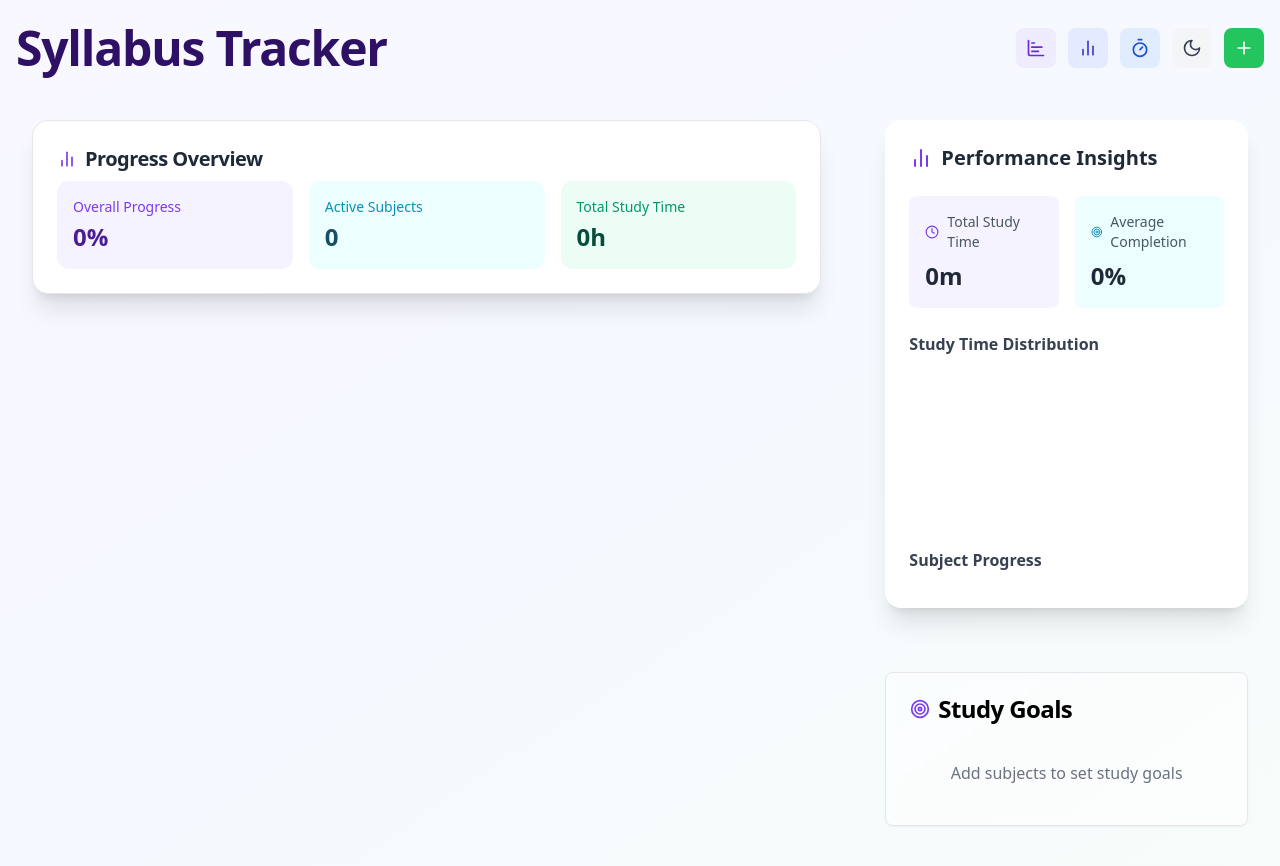
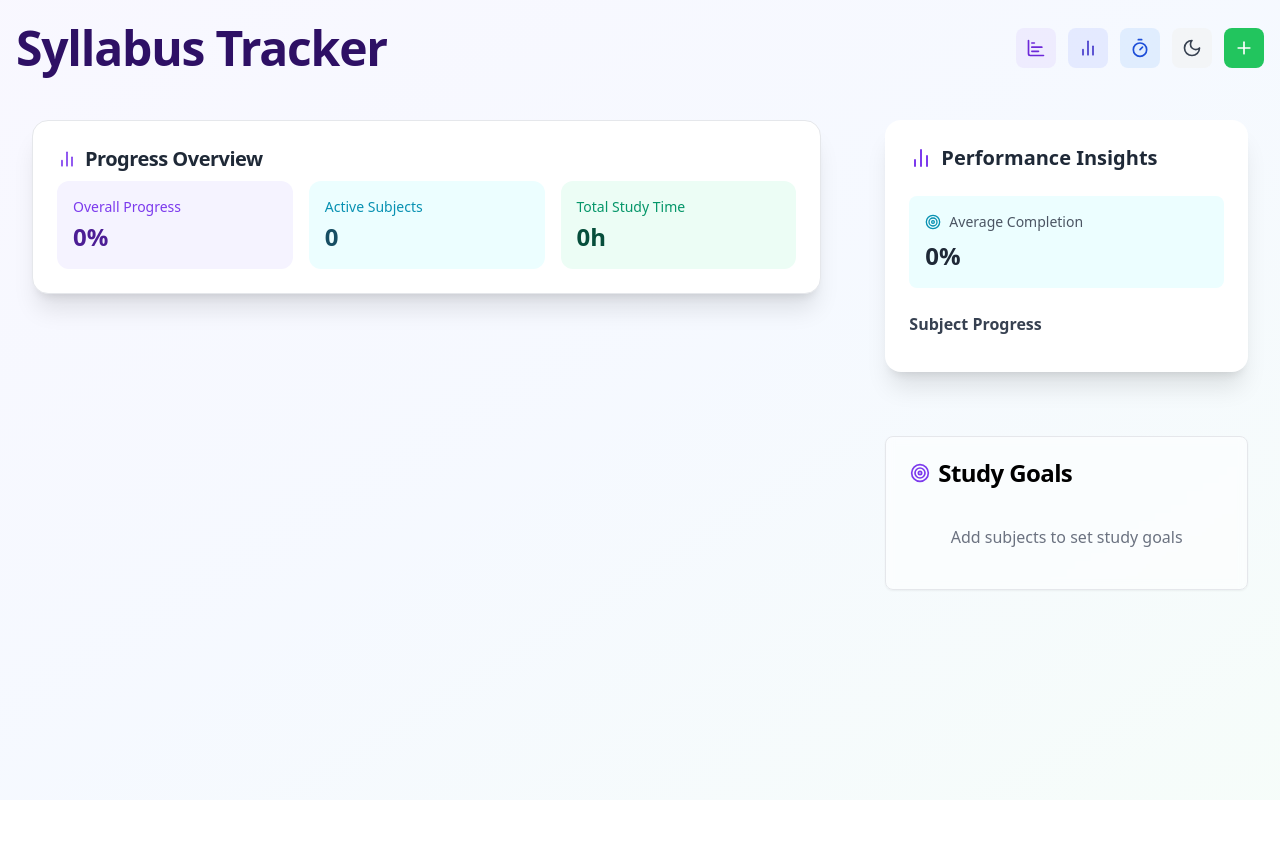
Before and after one commit to Meghna1904/Meghna_projects, a Next.js app: page / in a window 1280 px wide. After the commit the page ends 800 px from the top, so only its background shows below. Built offline with nearby package versions, Linux system fonts and the light colour scheme.

Commit message:
Update components and configuration files

```diff
--- a/components/PerformanceInsights.js
+++ b/components/PerformanceInsights.js
@@ -5,14 +5,6 @@ import { LineChart, Line, XAxis, YAxis, Tooltip, ResponsiveContainer } from 'rec
 const PerformanceInsights = ({ subjects, currentSession }) => {
   const getPerformanceData = useMemo(() => {
     return subjects.map(subject => {
-      // Calculate base study time from completed sessions
-      let totalTime = subject.totalStudyTime || 0;
-
-      // Add current active session time if applicable
-      if (currentSession?.selectedSubject?.id === subject.id && !currentSession.isBreak) {
-        totalTime += Math.floor(currentSession.accumulatedTime / 60);
-      }
-
       // Calculate completion percentage
       const topics = subject.topics || [];
       const completion = topics.length
@@ -21,16 +13,10 @@ const PerformanceInsights = ({ subjects, currentSession }) => {
 
       return {
         name: subject.name,
-        time: totalTime,
         completion: Math.round(completion)
       };
     });
-  }, [subjects, currentSession]);
-
-  const totalStudyTime = useMemo(() =>
-    getPerformanceData.reduce((sum, subject) => sum + subject.time, 0),
-    [getPerformanceData]
-  );
+  }, [subjects]);
 
   const averageCompletion = useMemo(() =>
     getPerformanceData.length
@@ -38,38 +24,6 @@ const PerformanceInsights = ({ subjects, currentSession }) => {
       : '0',
     [getPerformanceData]
   );
-
-  const formatTime = (minutes) => {
-    if (minutes < 60) return `${minutes}m`;
-    const hours = Math.floor(minutes / 60);
-    const remainingMinutes = minutes % 60;
-    return `${hours}h ${remainingMinutes}m`;
-  };
-
-  const formatYAxis = (minutes) => {
-    const hours = Math.floor(minutes / 60);
-    if (hours === 0) return `${minutes}m`;
-    return `${hours}h`;
-  };
-
-  const calculateYAxisTicks = () => {
-    const maxTime = Math.max(...getPerformanceData.map(d => d.time));
-    if (maxTime === 0) return [0];
-
-    // If less than 1 hour, show intervals of 15 minutes
-    if (maxTime < 60) {
-      return Array.from({ length: Math.ceil(maxTime / 15) + 1 }, (_, i) => i * 15);
-    }
-
-    // If less than 2 hours, show intervals of 30 minutes
-    if (maxTime < 120) {
-      return Array.from({ length: Math.ceil(maxTime / 30) + 1 }, (_, i) => i * 30);
-    }
-
-    // For longer durations, show hourly intervals
-    const maxHours = Math.ceil(maxTime / 60);
-    return Array.from({ length: maxHours + 1 }, (_, i) => i * 60);
-  };
 
   return (
     <div className="bg-white dark:bg-gray-800 rounded-2xl shadow-xl p-6">
@@ -79,18 +33,7 @@ const PerformanceInsights = ({ subjects, currentSession }) => {
       </div>
 
       <div className="space-y-6">
-        {/* Summary Cards */}
-        <div className="grid grid-cols-2 gap-4">
-          <div className="bg-violet-50 dark:bg-gray-700 p-4 rounded-lg">
-            <div className="flex items-center mb-2">
-              <Clock className="w-4 h-4 mr-2 text-violet-600 dark:text-violet-400" />
-              <p className="text-sm text-gray-600 dark:text-gray-300">Total Study Time</p>
-            </div>
-            <p className="text-2xl font-bold text-gray-800 dark:text-white">
-              {formatTime(totalStudyTime)}
-            </p>
-          </div>
-
+        {/* Summary Card */}
         <div className="bg-cyan-50 dark:bg-gray-700 p-4 rounded-lg">
           <div className="flex items-center mb-2">
             <Target className="w-4 h-4 mr-2 text-cyan-600 dark:text-cyan-400" />
@@ -99,45 +42,6 @@ const PerformanceInsights = ({ subjects, currentSession }) => {
           <p className="text-2xl font-bold text-gray-800 dark:text-white">
             {averageCompletion}%
           </p>
-          </div>
-        </div>
-
-        {/* Study Time Chart */}
-        <div className="h-48">
-          <h3 className="text-md font-semibold mb-4 text-gray-700 dark:text-gray-200">Study Time Distribution</h3>
-          <ResponsiveContainer width="100%" height="100%">
-            <LineChart data={getPerformanceData}>
-              <XAxis
-                dataKey="name"
-                stroke="#9CA3AF"
-                fontSize={12}
-                tickLine={false}
-              />
-              <YAxis
-                tickFormatter={formatYAxis}
-                ticks={calculateYAxisTicks()}
-                stroke="#9CA3AF"
-                fontSize={12}
-                tickLine={false}
-              />
-              <Tooltip
-                contentStyle={{
-                  backgroundColor: '#1F2937',
-                  border: 'none',
-                  borderRadius: '0.5rem',
-                  color: '#F3F4F6'
-                }}
-                formatter={(value) => [formatTime(value), 'Study Time']}
-              />
-              <Line
-                type="monotone"
-                dataKey="time"
-                stroke="#8B5CF6"
-                strokeWidth={2}
-                dot={{ fill: '#8B5CF6', strokeWidth: 2 }}
-              />
-            </LineChart>
-          </ResponsiveContainer>
         </div>
 
         {/* Subject Breakdown */}
@@ -149,9 +53,6 @@ const PerformanceInsights = ({ subjects, currentSession }) => {
                 <div className="flex items-center justify-between mb-2">
                   <span className="text-sm font-medium text-gray-700 dark:text-gray-200">
                     {subject.name}
-                  </span>
-                  <span className="text-sm text-gray-500 dark:text-gray-400">
-                    {formatTime(subject.time)}
                   </span>
                 </div>
                 <div className="relative h-2 bg-gray-200 dark:bg-gray-600 rounded-full">
--- a/components/SubjectCard.js
+++ b/components/SubjectCard.js
@@ -6,7 +6,6 @@ import {
   ChevronDown,
   ChevronRight,
   CheckCircle,
-  Clock,
   Bookmark,
   BookmarkCheck
 } from 'lucide-react';
@@ -14,32 +13,10 @@ import { Input } from "@/components/ui/input";
 import { Button } from "@/components/ui/button";
 import { Checkbox } from "@/components/ui/checkbox";
 
-const SubjectCard = ({ subject, onUpdate, onDelete, currentSession }) => {
+const SubjectCard = ({ subject, onUpdate, onDelete }) => {
   const [isExpanded, setIsExpanded] = useState(false);
   const [newTopic, setNewTopic] = useState('');
   const [isBulkImport, setIsBulkImport] = useState(false);
-
-  // Calculate real-time study time including current session
-  const studyTimeData = useMemo(() => {
-    let totalTime = subject.totalStudyTime || 0;
-    const topics = [...(subject.topics || [])];
-
-    if (currentSession?.selectedSubject?.id === subject.id && !currentSession.isBreak) {
-      totalTime += Math.floor(currentSession.accumulatedTime / 60);
-
-      if (currentSession.selectedTopic) {
-        const topicIndex = topics.findIndex(t => t.id === currentSession.selectedTopic.id);
-        if (topicIndex !== -1) {
-          topics[topicIndex] = {
-            ...topics[topicIndex],
-            studyTime: (topics[topicIndex].studyTime || 0) + Math.floor(currentSession.accumulatedTime / 60)
-          };
-        }
-      }
-    }
-
-    return { totalTime, topics };
-  }, [subject, currentSession]);
 
   const calculateProgress = useMemo(() => {
     if (!subject.topics || subject.topics.length === 0) return 0;
@@ -71,7 +48,6 @@ const SubjectCard = ({ subject, onUpdate, onDelete, currentSession }) => {
               id: Date.now().toString() + Math.random().toString(36).substr(2, 9),
               name: topicName,
               completed: false,
-              studyTime: 0,
               forReview: false
             }))
           ]
@@ -113,18 +89,6 @@ const SubjectCard = ({ subject, onUpdate, onDelete, currentSession }) => {
     };
     onUpdate(updatedSubject);
   };
-
-  const formatTime = (minutes) => {
-    const hours = Math.floor(minutes / 60);
-    const remainingMinutes = minutes % 60;
-
-    if (hours > 0) {
-      return `${hours}h ${remainingMinutes}m`;
-    }
-    return `${minutes}m`;
-  };
-
-  const isActive = currentSession?.selectedSubject?.id === subject.id && !currentSession?.isBreak;
 
   return (
     <motion.div
@@ -217,7 +181,7 @@ const SubjectCard = ({ subject, onUpdate, onDelete, currentSession }) => {
                 </div>
               </div>
 
-              {studyTimeData.topics.map((topic) => (
+              {subject.topics?.map((topic) => (
                 <motion.div
                   key={topic.id}
                   initial={{ opacity: 0 }}
@@ -242,16 +206,8 @@ const SubjectCard = ({ subject, onUpdate, onDelete, currentSession }) => {
                     >
                       <CheckCircle className="w-5 h-5" />
                     </motion.button>
-                    <span className={topic.completed ? 'line-through text-gray-500' : ''}>
+                    <span className={`${topic.completed ? 'line-through text-gray-500 dark:text-gray-400' : 'text-gray-900 dark:text-gray-100'}`}>
                       {topic.name}
-                    </span>
-                    <span className="text-sm text-gray-500 dark:text-gray-400">
-                      {formatTime(topic.studyTime || 0)}
-                      {currentSession?.selectedTopic?.id === topic.id && isActive && (
-                        <span className="text-green-500 dark:text-green-400 ml-1">
-                          (+{formatTime(Math.floor(currentSession.accumulatedTime / 60))})
-                        </span>
-                      )}
                     </span>
                   </div>
                   <div className="flex items-center space-x-2">
```
Lines whose indentation alone changed are shown as unchanged.
